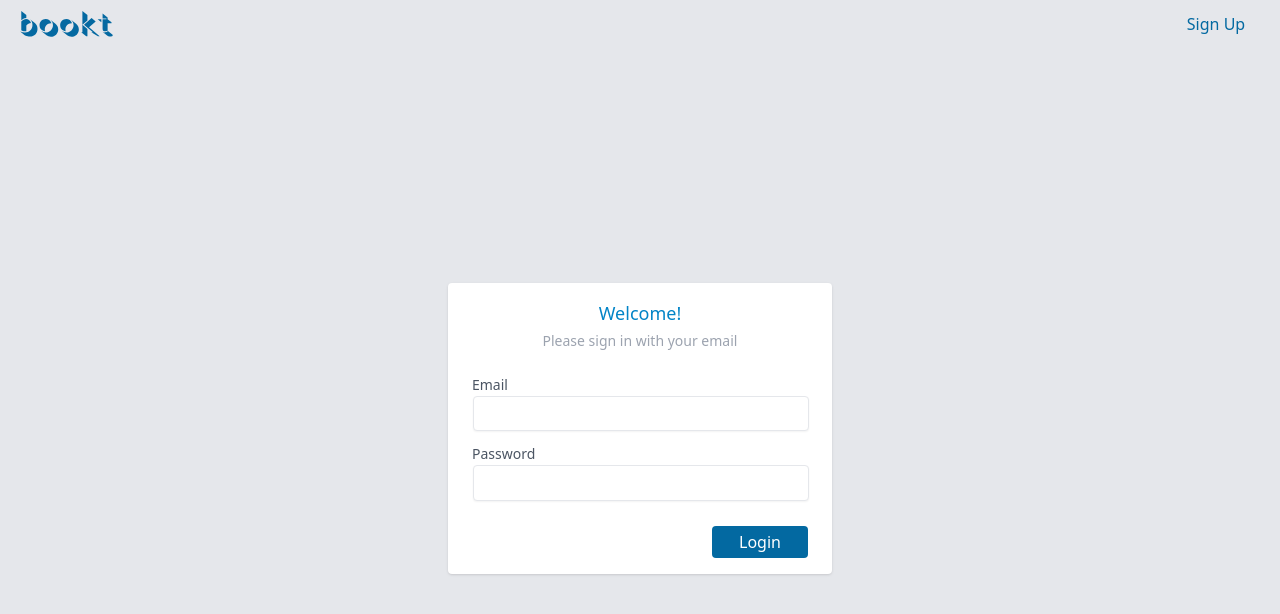
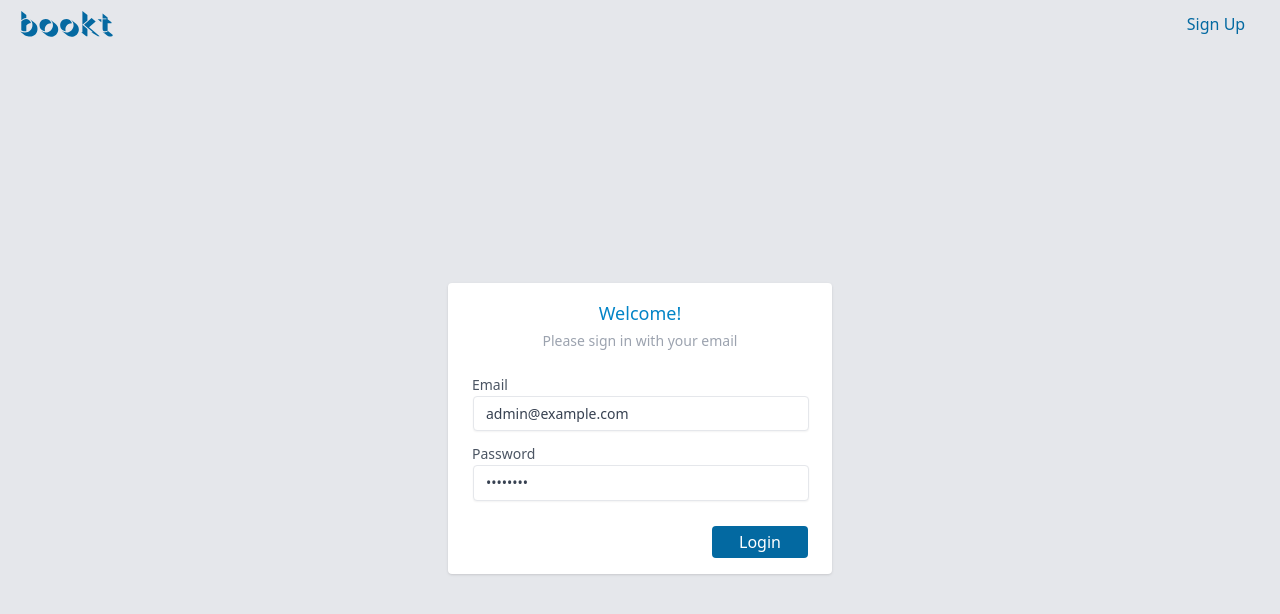
Before and after one commit to bgswe/bookt-webclient, a React (Vite) app: page /bookt/login in a window 1280 px wide. Shown: the top 614 px of the page. Built offline with nearby package versions, Linux system fonts and the light colour scheme.

Commit message:
adjust malformed base route, default email/password

```diff
--- a/src/pages/login/LoginForm.tsx
+++ b/src/pages/login/LoginForm.tsx
@@ -14,8 +14,8 @@ const LoginForm = () => {
     return (
         <Formik
             initialValues={{
-                email: '',
-                password: '',
+                email: 'admin@example.com',
+                password: 'password',
             }}
             onSubmit={(data) => {
                 const formData = new FormData()
@@ -36,7 +36,7 @@ const LoginForm = () => {
                     })
                     .then(({ access_token }) => {
                         setAccessToken(access_token)
-                        navigate('/bookt/')
+                        navigate('/bookt')
                     })
                     .catch(console.log)
             }}
--- a/src/pages/signup/SignupForm.tsx
+++ b/src/pages/signup/SignupForm.tsx
@@ -22,7 +22,7 @@ const SignupForm = () => {
             }}
             onSubmit={async (data) => {
                 return signup(data)
-                    .then(() => navigate('/bookt/'))
+                    .then(() => navigate('/bookt'))
                     .catch(console.log)
             }}
             validationSchema={Yup.object({
--- a/src/router/router.tsx
+++ b/src/router/router.tsx
@@ -8,7 +8,7 @@ import ProtectedRoute from './ProtectedRoute'
 
 const router = createBrowserRouter([
     {
-        path: '/bookt/',
+        path: '/bookt',
         children: [
             {
                 path: '',
--- a/vite.config.ts
+++ b/vite.config.ts
@@ -6,7 +6,7 @@ import tsconfigPaths from 'vite-tsconfig-paths'
 
 // https://vitejs.dev/config/
 export default defineConfig({
-    base: '/bookt/',
+    base: '/bookt',
     plugins: [react(), tsconfigPaths()],
     build: {
         sourcemap: true,
```
